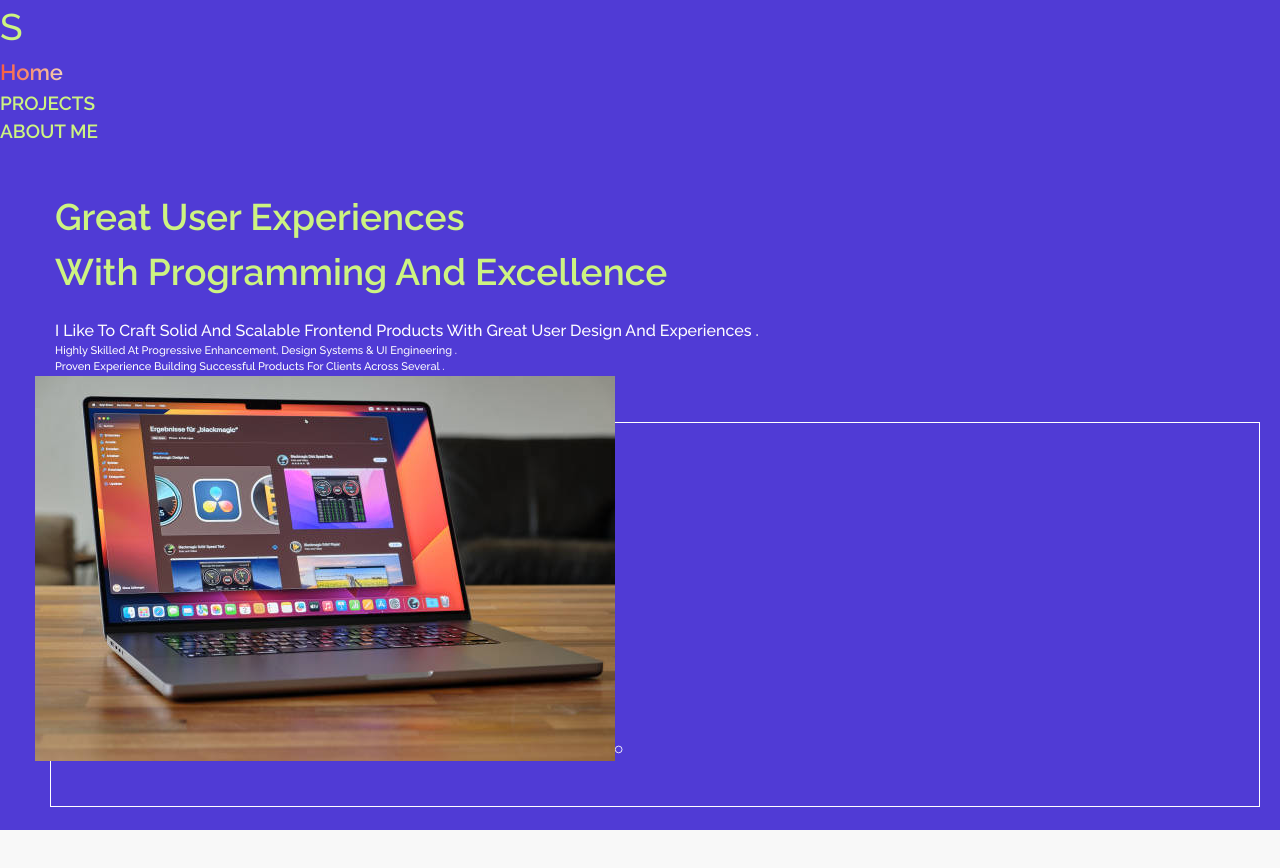
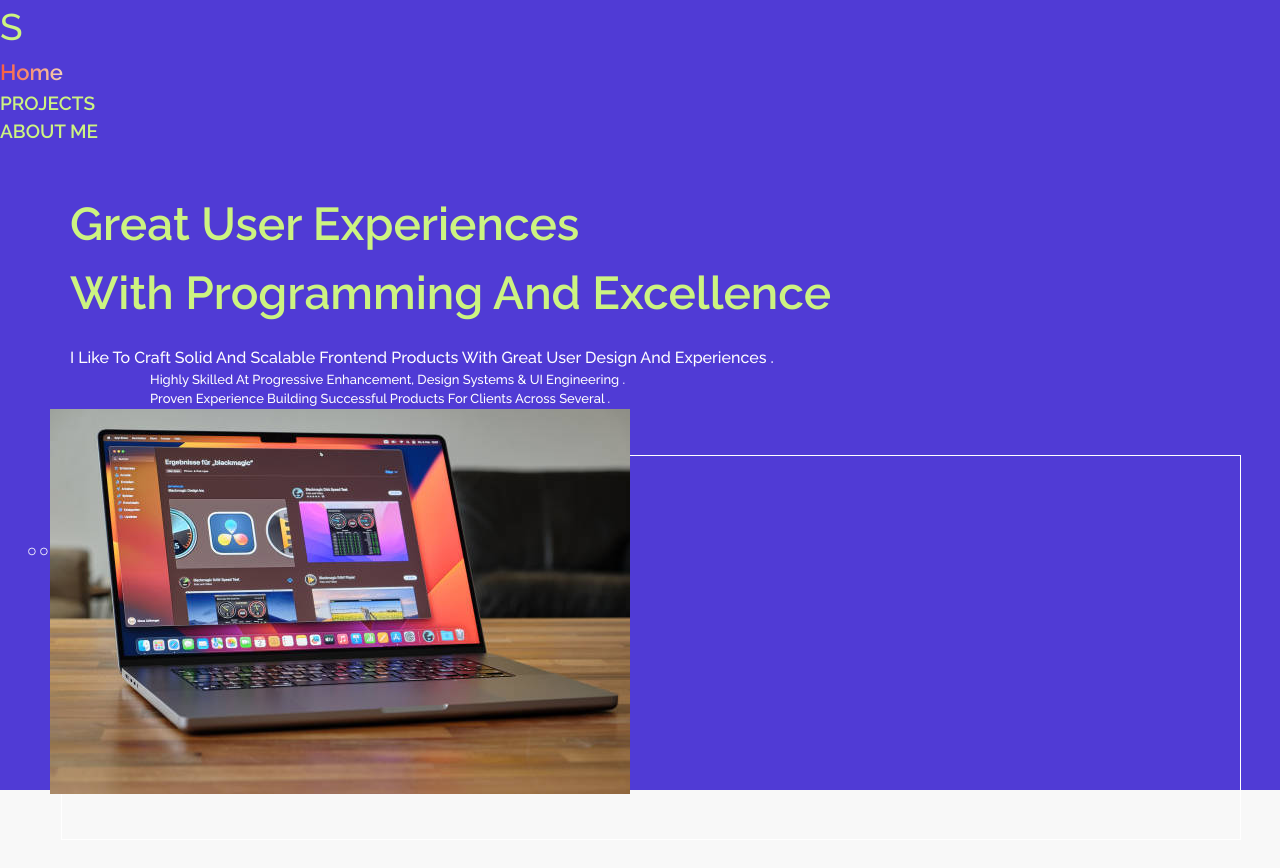
Before and after one commit to AbdEDjalilSaf/MY-PORTFLIO, a React (Vite) app: page / in a window 1280 px wide. Shown: the top 868 px of the page. Built offline with nearby package versions, Linux system fonts and the light colour scheme.

Commit message:
first two version

```diff
--- a/src/App.css
+++ b/src/App.css
@@ -316,6 +316,69 @@ margin-top: 50px;
   }
 }
 
+@media (min-width:1200px) {
+  .flexLanding{
+    margin-top: 20px;
+    align-items: center;
+    min-height: 75vh;
+    gap: 105px;
+    padding: 0 50px;
+  }
+  .imageLanding svg{
+    width: auto;
+  }
+  .textLanding h3{
+    font-size: 46px;
+    text-align: left;
+    font-weight: 800;
+    margin-bottom: 18px;
+  }
+  .imageLanding img{
+    position: relative;
+    max-width: calc(100% - 20px);
+  }
+  .imageLanding .spanImage{
+    position: absolute;
+    border: 0.5px solid #fff;
+    width: 100%;
+    height: 100%;
+    top: 12%;
+    left: 11px;
+    /* background-color: #fff; */
+  }
+  .imageLanding .one{
+    position: absolute;
+    left: -39%;
+    top: -37%;
+    z-index: 2;
+  }
+  .imageLanding .two{
+      position: absolute;
+      right: 83%;
+      top: 20%;
+      z-index: 1;
+  }
+  .imageLanding .three{
+      position: absolute;
+      left: 44%;
+      top: 82%;
+      z-index: 1;
+  }
+  .imageLanding .three path{
+    stroke: #fff;
+  }
+  .shortText p{
+    font-size: 13px;
+  }
+  .shortText {
+    padding: 0 80px;
+  }
+  .textLanding{
+    width: 80%;
+    gap: 50px;
+  }
+}
+
 @media (max-width:470px) {
   .textLanding h3{
     font-size: 33px;
```
